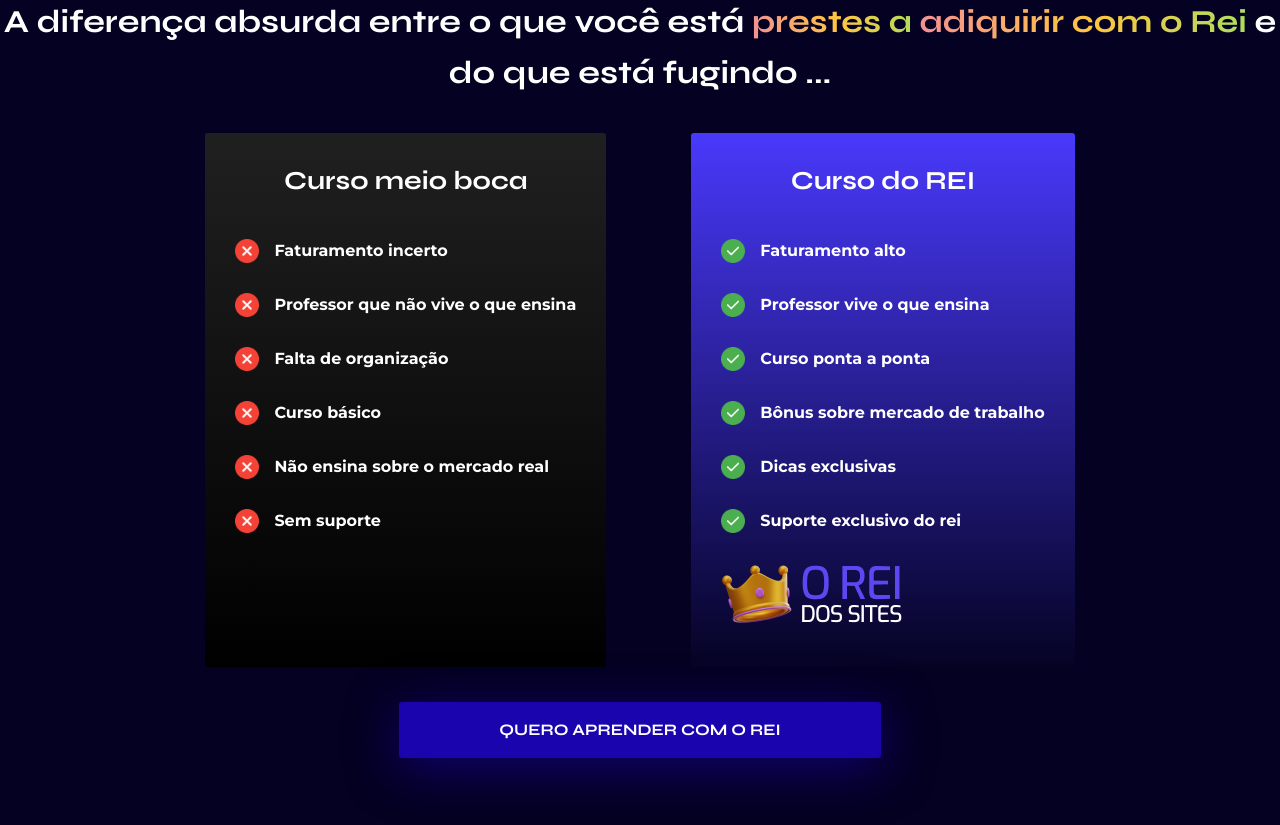
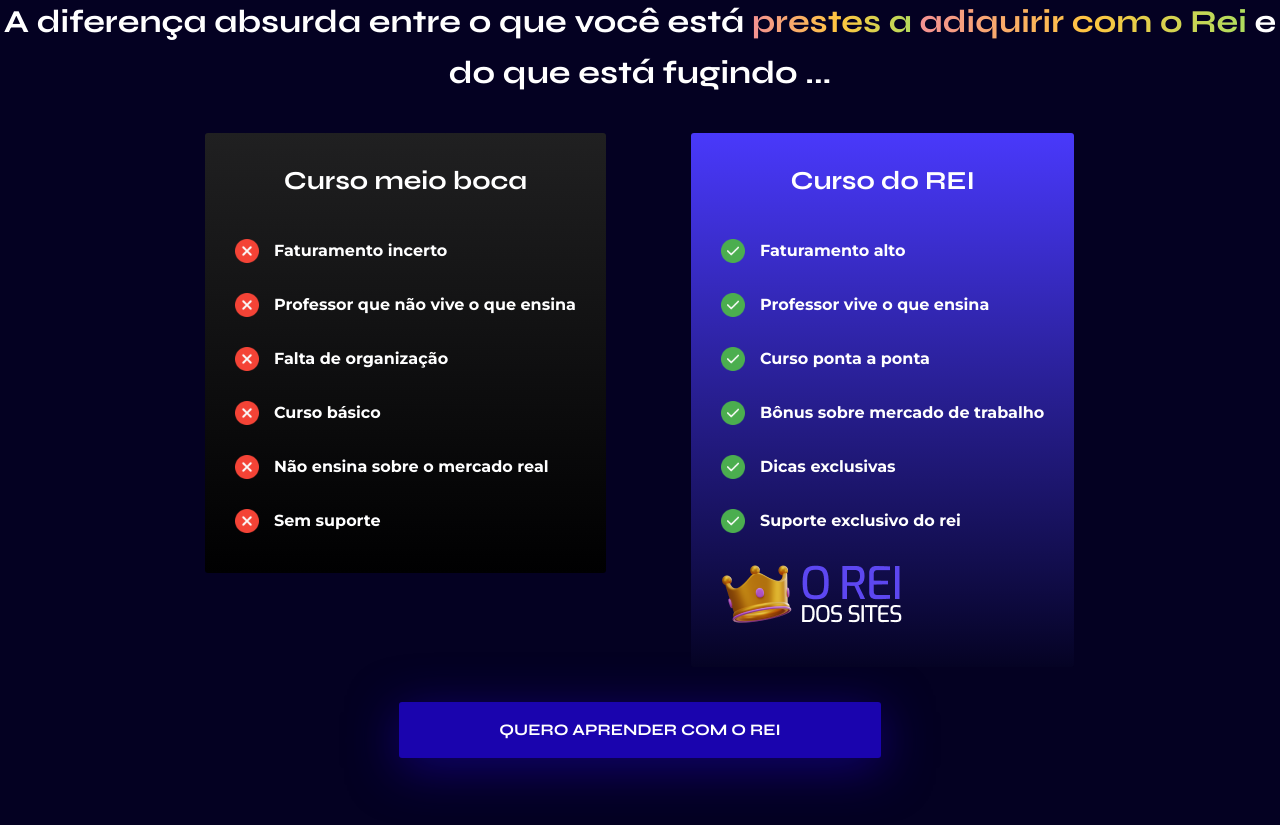
Before and after one commit to CaikeM10/Landing-Page-Mentoria, a Next.js app: page / in a window 1280 px wide. Shown: the part 1120-1945 px from the top of the page. Built offline with nearby package versions, Linux system fonts and the light colour scheme.

Commit message:
test animation

```diff
--- a/package.json
+++ b/package.json
@@ -9,9 +9,11 @@
     "lint": "next lint"
   },
   "dependencies": {
+    "animate.css": "^4.1.1",
     "lodash": "^4.17.21",
     "next": "14.1.4",
     "react": "^18",
+    "react-animate-on-scroll": "^2.1.7",
     "react-dom": "^18",
     "sass": "^1.72.0",
     "swiper": "^11.0.7"
@@ -20,6 +22,7 @@
     "@types/lodash": "^4.17.0",
     "@types/node": "^20.11.30",
     "@types/react": "^18.2.69",
+    "@types/react-animate-on-scroll": "^2.1.8",
     "@types/react-dom": "^18",
     "@types/swiper": "^6.0.0",
     "eslint": "^8",
--- a/src/components/SectionOne/index.tsx
+++ b/src/components/SectionOne/index.tsx
@@ -1,3 +1,4 @@
+import ScrollAnimation from 'react-animate-on-scroll';
 import styles from './styles.module.scss';
 
 const SectionOne = () => {
@@ -28,6 +29,7 @@
                             <p>Apenas R$ 16,99.</p>
                         </div>
                     </div>
+                    <ScrollAnimation animateIn="fadeIn">
                         <div className={styles.rightside}>
                             <div className={styles.backgroundImages}>
                                 <img src="/pix1.svg" alt="Background 1" />
@@ -41,6 +43,7 @@
                                 className={styles.herbert}
                             />
                         </div>
+                    </ScrollAnimation>
                 </div>
             </main>
         </>
--- a/src/components/SectionTwo/index.tsx
+++ b/src/components/SectionTwo/index.tsx
@@ -1,3 +1,4 @@
+import ScrollAnimation from 'react-animate-on-scroll';
 import styles from './style.module.scss';
 
 const SectionTwo = () => {
@@ -6,14 +7,23 @@
             <main className={styles.container}>
                 <div className={styles.content}>
                     <div className={styles.top}>
+                        <ScrollAnimation
+                            animateIn="fadeIn"
+                            animateOut="fadeOut"
+                        >
                             <h2>
                                 A diferença absurda entre o que você está{' '}
                                 <span>prestes a </span>
                                 <span>adiquirir com o Rei</span> e do que está
                                 fugindo ...
                             </h2>
+                        </ScrollAnimation>
                     </div>
                     <div className={styles.bottom}>
+                        <ScrollAnimation
+                            animateIn="bounceInLeft"
+                            animateOut="bounceOutRight"
+                        >
                             <div className={styles.leftbox}>
                                 <div className={styles.title}>
                                     <h5>Curso meio boca</h5>
@@ -43,6 +53,11 @@
                                     <p>Sem suporte</p>
                                 </div>
                             </div>
+                        </ScrollAnimation>
+                        <ScrollAnimation
+                            animateIn="bounceInRight"
+                            animateOut="bounceOutLeft"
+                        >
                             <div className={styles.rightbox}>
                                 <div className={styles.title}>
                                     <h5>
@@ -77,6 +92,7 @@
                                     <img src="/logo.svg" />
                                 </div>
                             </div>
+                        </ScrollAnimation>
                     </div>
                     <div className={styles.button}>
                         <button>
--- a/src/components/SectionTwo/style.module.scss
+++ b/src/components/SectionTwo/style.module.scss
@@ -126,7 +126,6 @@
         @media screen and (max-width: 768px) {
             font-family: 12px;
             white-space: nowrap;
-            // letter-spacing: -1.5px;
         }
     }
 
```
Also changed, not shown: src/pages/_app.tsx (+4 -3 lines), 2 other files (tests, documents, lock files or other folders). Lines whose indentation alone changed are shown as unchanged.
